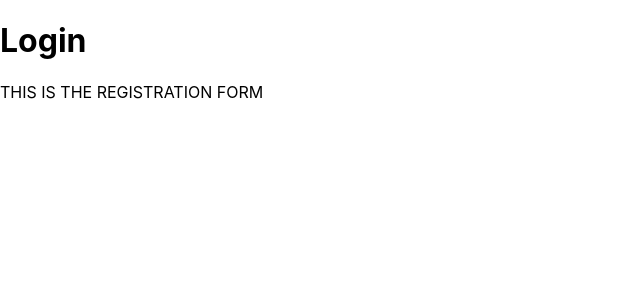
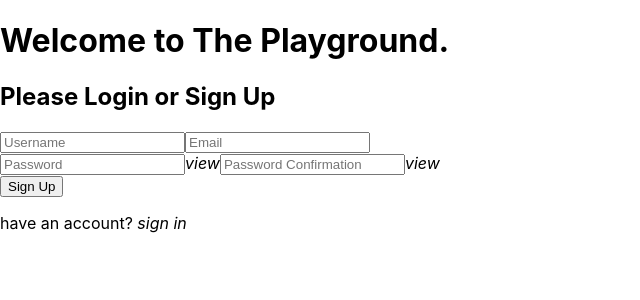
Before and after one commit to londonrosemary/playground-plays-frontend, a React (Create React App) app: page / in a window 1280 px wide. Shown: the top 300 px of the page, without its empty margins (0-640 px from the left). Built offline with nearby package versions, Linux system fonts and the light colour scheme.

Commit message:
added login & register forms. semi functional.

```diff
--- a/src/Components/Login/Login.js
+++ b/src/Components/Login/Login.js
@@ -1,8 +1,79 @@
-import React from "react";
+import React, {useState} from 'react';
+import { useNavigate } from 'react-router-dom';
 
-const Login = () => {
+
+function Login({isRegistered, switchMode}){
+    const [username, setUsername] = useState("")
+    const [password, setPassword] = useState("")
+    const [passwordShown, setPasswordShown] = useState(false)
+
+    let navigate = useNavigate();
+
+
+    function togglePasswordVisiblity(){
+        setPasswordShown(passwordShown ? false : true);
+    };
+
+    function handleSubmitSignIn(e){
+        e.preventDefault();
+        // console.log("Signing in...")
+        fetch("http://localhost:1337/api/users", {
+            method: "POST",
+            headers: {
+            "Content-Type": "application/json",
+            },
+            body: JSON.stringify({ username, password }),
+        }).then((res) => {
+            if (res.ok) {
+            res.json().then((user) => {
+                localStorage.setItem("user", user.id);
+                navigate("home")
+                window.location.reload();
+            });
+            } else {
+            res.json().then((errors) => {
+                console.error(errors);
+                alert("Invalid Credentials");
+            });
+            }
+        });
+    }
+
     return(
-        <div> THIS IS THE LOGIN FORM</div>
+        <div className="formContainer">
+            <form className="loginForm" id="loginForm" onSubmit={handleSubmitSignIn}>
+            <div className='nonPwInput'>
+                <input
+                    className="username"
+                    placeholder="Username"
+                    name="username"
+                    type="username"
+                    value={username}
+                    onChange={e => setUsername(e.target.value)}
+                    required
+                />
+            </div>
+                    <input
+                        className="password"
+                        placeholder="Password"
+                        name="password"
+                        type={passwordShown ? "text" : "password"}
+                        value={password}
+                        onChange={e => setPassword(e.target.value)}
+                        required
+                    />
+                    <i id="view" onClick={togglePasswordVisiblity}>view</i>
+                <div className="auth__form-container_fields-content_button">
+                    <button id="signInButton"type="submit">Sign In</button>
+                </div>
+            </form>
+            <p>
+                {isRegistered
+                    ? "have an account? "
+                    : "need an account? "}
+                <em onClick={switchMode}>{isRegistered ? "sign in" : "sign up"}</em>
+            </p>
+        </div>
     )
 }
 
--- a/src/Components/Register/Register.js
+++ b/src/Components/Register/Register.js
@@ -1,8 +1,99 @@
-import React from "react";
+import React, {useState} from "react";
+import {useNavigate} from 'react-router-dom'
 
-const Register = () => {
+function Register({isRegistered, switchMode}){
+    const [username, setUsername] = useState("")
+    const [email, setEmail] = useState("")
+    const [password, setPassword] = useState("")
+    const [password_confirmation, setPassword_Confirmation] = useState("")
+    const [passwordShown, setPasswordShown] = useState(false)
+    const [confPasswordShown, setConfPasswordShown] = useState(false)
+
+    let navigate = useNavigate();
+
+    function togglePasswordVisiblity(){
+        setPasswordShown(passwordShown ? false : true);
+    };
+
+    function toggleConfPasswordVisiblity(){
+        setConfPasswordShown(confPasswordShown ? false : true);
+    };
+
+    function handleSignupSubmit(e){
+        e.preventDefault()
+        // console.log("Creating account...")
+        if (password === password_confirmation){
+            fetch("http://localhost:1337/api/users", {
+                method: "POST",
+                headers: { 'Content-Type': "application/json" },
+                body: JSON.stringify({username, email, password, password_confirmation})
+            })
+                .then(resp => resp.json())
+                .then(user => {
+                // console.log('Success:', user)
+                localStorage.setItem("user", user.id);
+                localStorage.setItem("bearerToken", )
+                navigate("home")
+                window.location.reload();
+                })
+                .catch(error => console.log('Error:', error))
+        }
+        else {
+            alert('passwords must match')
+        }
+
+    }
+
     return(
-        <div> THIS IS THE REGISTRATION FORM</div>
+        <div className='formContainer'>
+            <form className='LogoutForm' onSubmit={e => handleSignupSubmit(e)}>
+                <div className='nonPwInput'>
+                    <input
+                        placeholder="Username"
+                        name="username"
+                        type="text"
+                        value={username}
+                        onChange={e => setUsername(e.target.value)}
+                        required
+                    />
+                    <input
+                        placeholder="Email"
+                        name="email"
+                        type="email"
+                        value={email}
+                        onChange={e => setEmail(e.target.value)}
+                        required
+                    />
+                </div>
+                <input
+                    placeholder="Password"
+                    name="password"
+                    type={passwordShown ? "text" : "password"}
+                    value={password}
+                    onChange={e => setPassword(e.target.value)}
+                    required
+                />
+                <i onClick={togglePasswordVisiblity}>view</i>
+                <input
+                    placeholder="Password Confirmation"
+                    name="password_confirmation"
+                    type={confPasswordShown ? "text" : "password"}
+                    value={password_confirmation}
+                    onChange={e => setPassword_Confirmation(e.target.value)}
+                    required
+                />
+                <i onClick={toggleConfPasswordVisiblity}>view</i>
+                <div className="auth__form-container_fields-content_button">
+                    <button type="submit">Sign Up</button>
+                </div>
+            </form>
+            <p>
+                {isRegistered
+                    ? "have an account? "
+                    : "need an account? "}
+                <em onClick={switchMode}>{isRegistered ? "sign in" : "sign up"}</em>
+            </p>
+        </div>
     )
 }
 
--- a/src/UnauthenticatedApp.js
+++ b/src/UnauthenticatedApp.js
@@ -4,19 +4,20 @@ import Register from "./Components/Register/Register.js";
 import Login from "./Components/Login/Login.js"
 
 function UnauthenticatedApp(){
-    const [isSignedUp, setIsSignedUp] = useState(true);
+    const [isRegistered, setIsRegistered] = useState(true);
 
     function switchMode(){
-        setIsSignedUp((prevIsSignedUp) => !prevIsSignedUp);
+        setIsRegistered((prevIsRegistered) => !prevIsRegistered);
     };
 
     return(
         <div>
-            <h1 className='header'>Login</h1>
-            {isSignedUp ? (
-                <Register isSignedUp={isSignedUp} switchMode={switchMode} />
+            <h1 className='header'>Welcome to The Playground.</h1>
+            <h2>Please Login or Sign Up</h2>
+            {isRegistered ? (
+                <Register isRegistered={isRegistered} switchMode={switchMode} />
             ) : (
-                <Login isSignedUp={isSignedUp} switchMode={switchMode} />
+                <Login isRegistered={isRegistered} switchMode={switchMode} />
             )}
         </div>
     )
```
